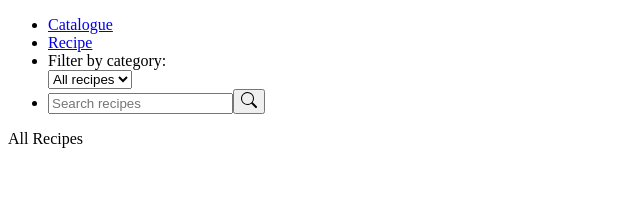
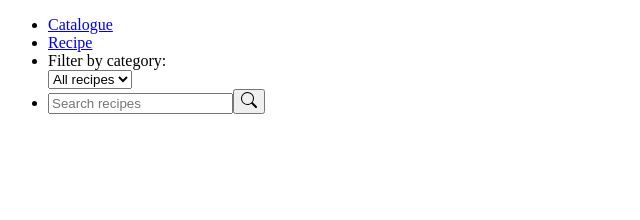
Before and after one commit to gango-anan/recipe-catalogue, a React (Create React App) app: page /1 in a window 1280 px wide. Shown: the top 220 px of the page, without its empty margins (0-640 px from the left). Built offline with nearby package versions, Linux system fonts and the light colour scheme.

Commit message:
Replace anchor tags with Link tags.

```diff
--- a/src/components/App.js
+++ b/src/components/App.js
@@ -9,7 +9,7 @@
     <BrowserRouter>
       <div>
         <Navbar />
-        <Route path='/' component={RecipeList} />
+        <Route exact path='/' component={RecipeList} />
         <Route path='/recipe' component={Recipe} />
       </div>
     </BrowserRouter>
--- a/src/components/Navbar.js
+++ b/src/components/Navbar.js
@@ -1,4 +1,5 @@
 import React from 'react';
+import { Link } from 'react-router-dom';
 import FilterRecipes from './FilterRecipes';
 import SearchRecipe from './SearchRecipe';
 
@@ -6,8 +7,8 @@
   return (
     <nav>
       <ul>
-        <li><a href="/">Catalogue</a></li>
-        <li><a href="/recipe">Recipe</a></li>
+        <li><Link to="/">Catalogue</Link></li>
+        <li><Link to="/recipe">Recipe</Link></li>
         <li>
           Filter by category:
           <FilterRecipes />
```
